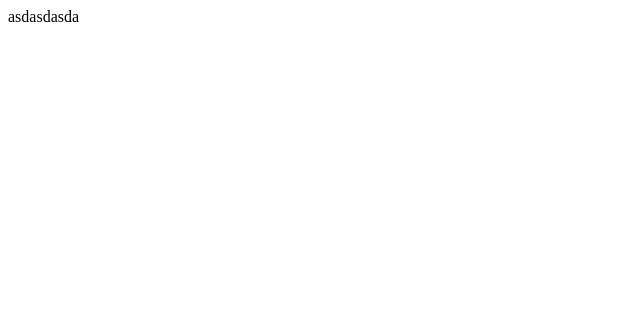
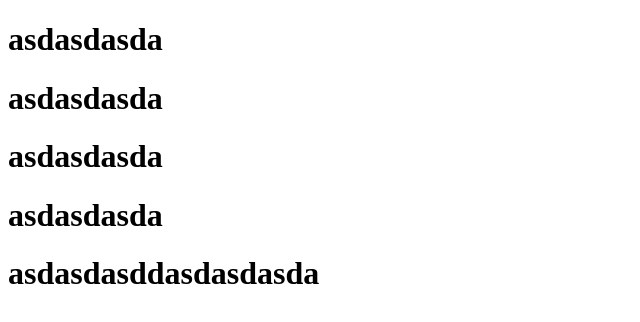
Before and after one commit to entrop-/travi, a plain HTML site: page index.html in a window 1280 px wide. Shown: the whole page, without its empty margins (0-640 px from the left). Drawn offline with Linux system fonts and the light colour scheme.

Commit message:
bawienie się wasna kupa

```diff
--- a/index.html
+++ b/index.html
@@ -5,6 +5,10 @@
     <title>Travi</title>
 </head>
 <body>
-asdasdasda
+<h1>asdasdasda</h1>
+<h1>asdasdasda</h1>
+<h1>asdasdasda</h1>
+<h1>asdasdasda</h1>
+<h1>asdasdasddasdasdasda</h1>
 </body>
 </html>
```
